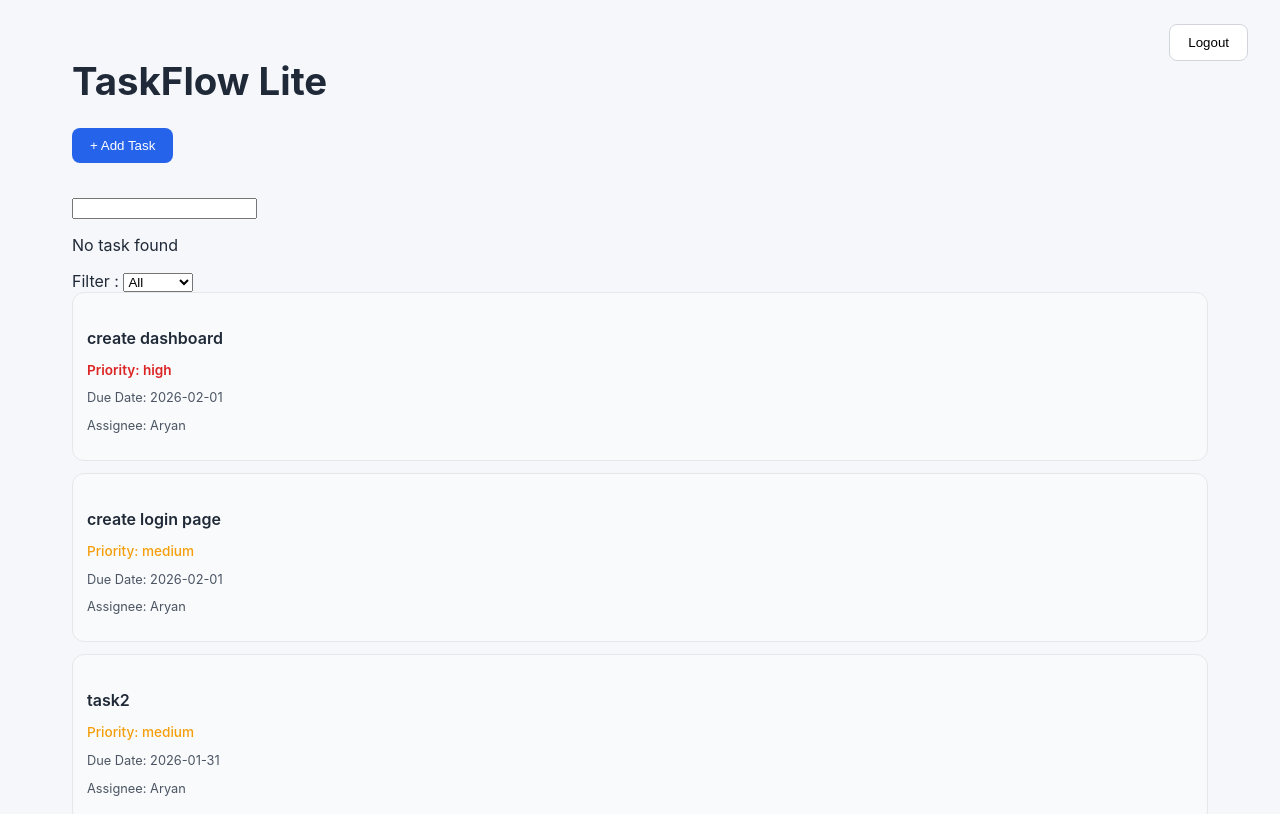
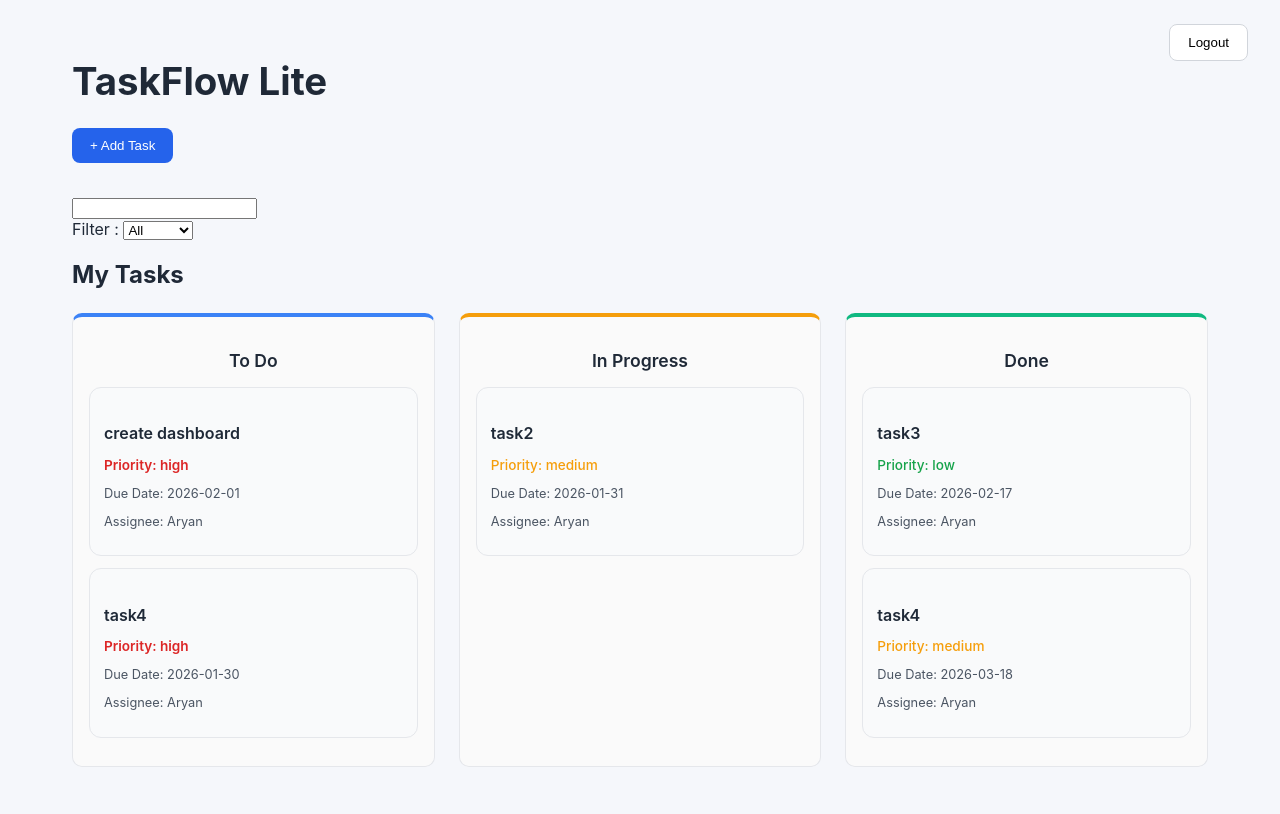
Before and after one commit to aryannP03/TASKFLOW_LITE, a React (Vite) app: page /dashboard in a window 1280 px wide. Shown: the top 814 px of the page. Built offline with nearby package versions, Linux system fonts and the light colour scheme; data requests are answered from the project's data file; sample sign-in values are in the browser's storage.

Commit message:
add feature filter task

```diff
--- a/db.json
+++ b/db.json
@@ -3,7 +3,7 @@
     {
       "id": "1",
       "title": "create dashboard",
-      "status": "done",
+      "status": "todo",
       "priority": "high",
       "dueDate": "2026-02-01",
       "assignee": "Aryan"
@@ -37,7 +37,7 @@
       "title": "task4",
       "priority": "medium",
       "dueDate": "2026-03-18",
-      "status": "progress",
+      "status": "done",
       "assignee": "Aryan"
     },
     {
--- a/src/components/Filter.jsx
+++ b/src/components/Filter.jsx
@@ -1,25 +1,17 @@
-import React, { useState, useEffect } from 'react'
-import useTaskFilter from '../hooks/useTaskFilter'
-import TaskCard from '../features/tasks/TaskCard'
 
-function Filter({tasks}) {
 
-    const [priority, setPriority] = useState("")
-
-    const { filteredTask } = useTaskFilter(tasks, "" , priority)
+function Filter({ priority, setPriority}) {
 
 
     return (
         <div>
             <label className="filter-task" >Filter : </label>
-                <select onChange= {(e) => setPriority(e.target.value)}>
+                <select value={priority} onChange= {(e) => setPriority(e.target.value)}>
                     <option value="all">All</option>
                     <option value="low">Low</option>
                     <option value="medium">Medium</option>
                     <option value="high">High</option>
                 </select>
-
-                {filteredTask.map(task => (<TaskCard key={task.id} task={task} />))}
         </div>
     )
 }
--- a/src/components/Search.jsx
+++ b/src/components/Search.jsx
@@ -3,23 +3,12 @@ import useDebounce from '../hooks/useDebounce'
 import TaskCard from '../features/tasks/TaskCard'
 import useTaskFilter from '../hooks/useTaskFilter'
 
-function Searchtask( {tasks} ) {
-
-    const [searchvalue, setSearchValue] = useState("")
-    const debouncedValue = useDebounce(searchvalue, 1500)
-
-    const { searchedTask } = useTaskFilter(tasks, debouncedValue, null)
-
-
-
+function Searchtask( { searchvalue, setSearchValue} ) {
 
     return (
         <div className='search-task'>
             <input type="text" value={searchvalue}
                 onChange={(e) => setSearchValue(e.target.value)}  />
-            <div>
-                {searchedTask ? (<TaskCard task={searchedTask} />) : ( <p>No task found</p>)}
-            </div>
         </div>
 
 
--- a/src/features/dashboard/Dashboard.jsx
+++ b/src/features/dashboard/Dashboard.jsx
@@ -7,13 +7,21 @@ import TaskPopup from "../../components/TaskPopup";
 import TaskForm from "../tasks/TaskForm";
 import Searchtask from "../../components/Search";
 import Filter from "../../components/Filter";
-
+import useDebounce from "../../hooks/useDebounce";
+import useTaskFilter from "../../hooks/useTaskFilter";
 
 function Dashboard() {
   const { logout } = useAuth();
   const navigate = useNavigate();
   const { tasks, loading, error, addTask, setTasks } = useTasks();
   const [showPopup, setShowPopup] = useState(false);
+
+  const [priority, setPriority] = useState("")
+  const [searchvalue, setSearchValue] = useState("")
+
+  const debouncedSearch = useDebounce(searchvalue, 1500)
+
+  const { filteredTasks } = useTaskFilter(tasks, debouncedSearch, priority)
 
   const handleLogout = () => {
     logout();
@@ -43,9 +51,9 @@ function Dashboard() {
           </button>
         </div>
 
-        <div><Searchtask tasks={tasks}/></div>
+        <div><Searchtask searchvalue={searchvalue} setSearchValue={setSearchValue}/></div>
 
-        <div ><Filter tasks={tasks}/></div>
+        <div ><Filter priority={priority} setPriority={setPriority}/></div>
 
         <div>
           <h2>My Tasks</h2>
@@ -58,8 +66,10 @@ function Dashboard() {
             <p>No tasks found.</p>
           )}
 
+          {/* {console.log("filtered tasks are :", filteredTasks)} */}
+
           {!loading && !error && tasks.length > 0 && (
-            <TaskBoard tasks={tasks} setTasks={setTasks} />
+            <TaskBoard tasks={filteredTasks} setTasks={setTasks} />
           )}
 
           {showPopup && (
--- a/src/features/tasks/TaskCard.jsx
+++ b/src/features/tasks/TaskCard.jsx
@@ -16,7 +16,7 @@ function TaskCard({ task }) {
       {...attributes}
       className="task-card"
     >
-      {console.log("this is task:", task)}
+      {/* {console.log("this is task:", task)} */}
       <h4 className="task-title">{task.title}</h4>
       <p className={`priority ${task.priority}`}>Priority: {task.priority}</p>
       <p className="due-date">Due Date: {task.dueDate}</p>
--- a/src/features/tasks/TaskColumn.jsx
+++ b/src/features/tasks/TaskColumn.jsx
@@ -1,6 +1,7 @@
 import React from "react";
 import TaskCard from "./TaskCard";
 import { useDroppable } from "@dnd-kit/core"
+import Filter from "../../components/Filter";
 
 function TaskColumn({ title, tasks, type }) {
 
@@ -16,6 +17,7 @@ function TaskColumn({ title, tasks, type }) {
       {tasks.map((task) => (
         <TaskCard key={task.id} task={task} />
       ))}
+
     </div>
   );
 }
--- a/src/hooks/useTaskFilter.js
+++ b/src/hooks/useTaskFilter.js
@@ -2,7 +2,7 @@ import { useEffect, useState } from "react";
 
 function useTaskFilter(tasks, searchValue, priority) {
   const [searchedTask, setSearchedTask] = useState(null);
-  const [filteredTask, setFilteredTasks] = useState([])
+  const [filteredTasks, setFilteredTasks] = useState([])
 
   useEffect(() => {
     if (!searchValue) {
@@ -18,18 +18,21 @@ function useTaskFilter(tasks, searchValue, priority) {
   }, [tasks, searchValue]);
 
   useEffect(() => {
+    let result = tasks
 
-    if (!priority) {
-      setFilteredTasks(tasks);
-      return;
+    if(priority && priority !== "all") {
+    result = tasks.filter(task => task.priority === priority);
     }
 
-    const result = tasks.filter(task => task.priority === priority);
-    setFilteredTasks(result);
+    if(searchValue) {
+    result = result.filter(task => task.title.toLowerCase().includes(searchValue.toLowerCase()))
+    }
 
-  }, [tasks, priority]);
+    setFilteredTasks(result)
+    },[tasks, priority, searchValue])
 
-  return { searchedTask, filteredTask }
+
+  return { searchedTask, filteredTasks }
 }
 
 export default useTaskFilter;
```
